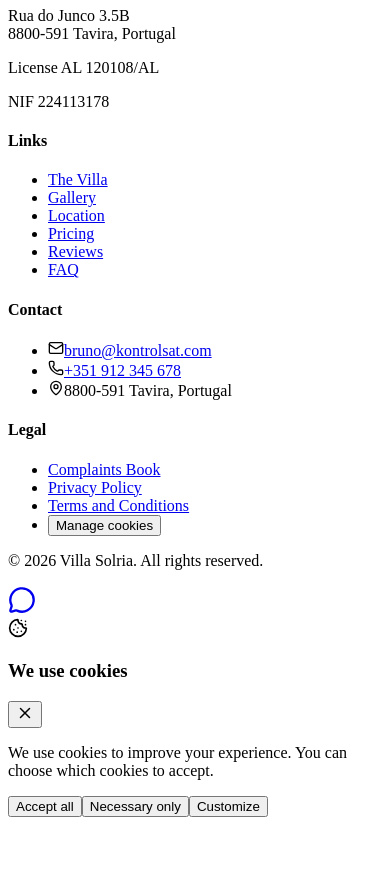
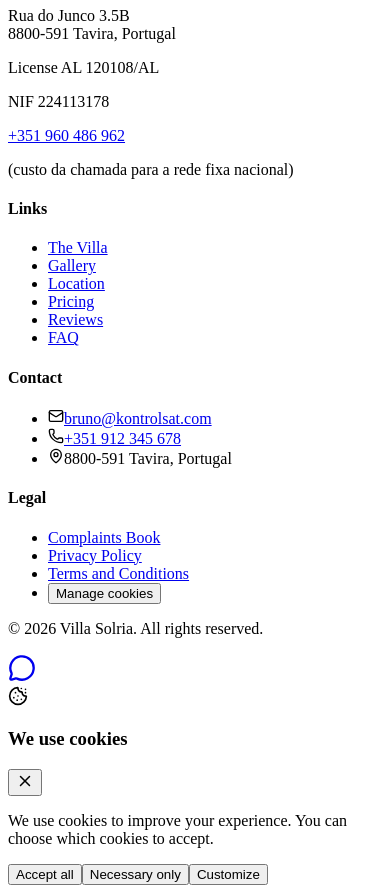
Before and after one commit to Carrulo/villa-solria, a Next.js app: page /en in a window 390 px wide. Shown: the part 2600-3493 px from the top of the page. Before the commit the page ends 3425 px from the top, so only its background shows below. Built offline with nearby package versions, Linux system fonts and the light colour scheme; no server answers; the database is empty.

Commit message:
feat(footer): add contact phone with call cost notice (legal requirement)
+351 960 486 962 with click-to-call and '(custo da chamada para a rede fixa nacional)'

```diff
--- a/src/components/Footer.tsx
+++ b/src/components/Footer.tsx
@@ -57,6 +57,12 @@ export default function Footer({ settings: overrides }: FooterProps) {
             </p>
             <p className="text-sand text-sm font-medium">{t('license')}</p>
             <p className="text-gray-400 text-xs mt-1">NIF 224113178</p>
+            <p className="text-white/70 text-sm mt-3">
+              <a href="tel:+351960486962" className="hover:text-sand transition-colors">
+                +351 960 486 962
+              </a>
+            </p>
+            <p className="text-gray-400 text-[10px]">(custo da chamada para a rede fixa nacional)</p>
           </div>
 
           <div>
```
